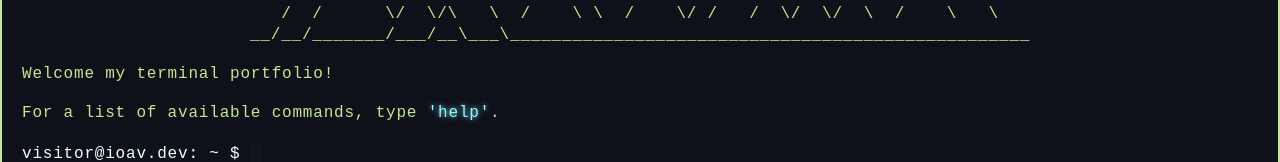
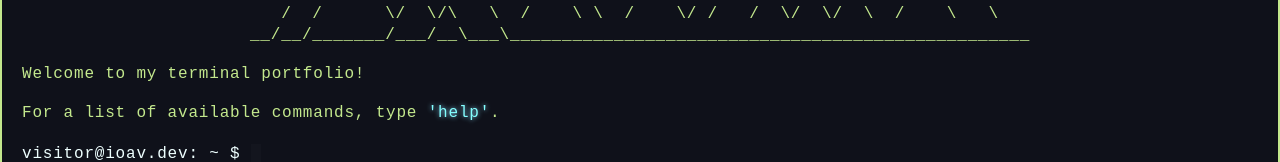
Before and after one commit to ioav-livneh/ioav.dev, a React (Create React App) app: page / in a window 1280 px wide. Shown: the part 179-341 px from the top of the page. Built offline with nearby package versions, Linux system fonts and the light colour scheme.

Commit message:
fix typo

```diff
--- a/src/components/Terminal/Terminal.js
+++ b/src/components/Terminal/Terminal.js
@@ -231,7 +231,7 @@ function Terminal() {
       </div>
 
       <br />
-      <p className="color2">Welcome my terminal portfolio!</p>
+      <p className="color2">Welcome to my terminal portfolio!</p>
       <br />
       <p className="color2">
         For a list of available commands, type{" "}
```
